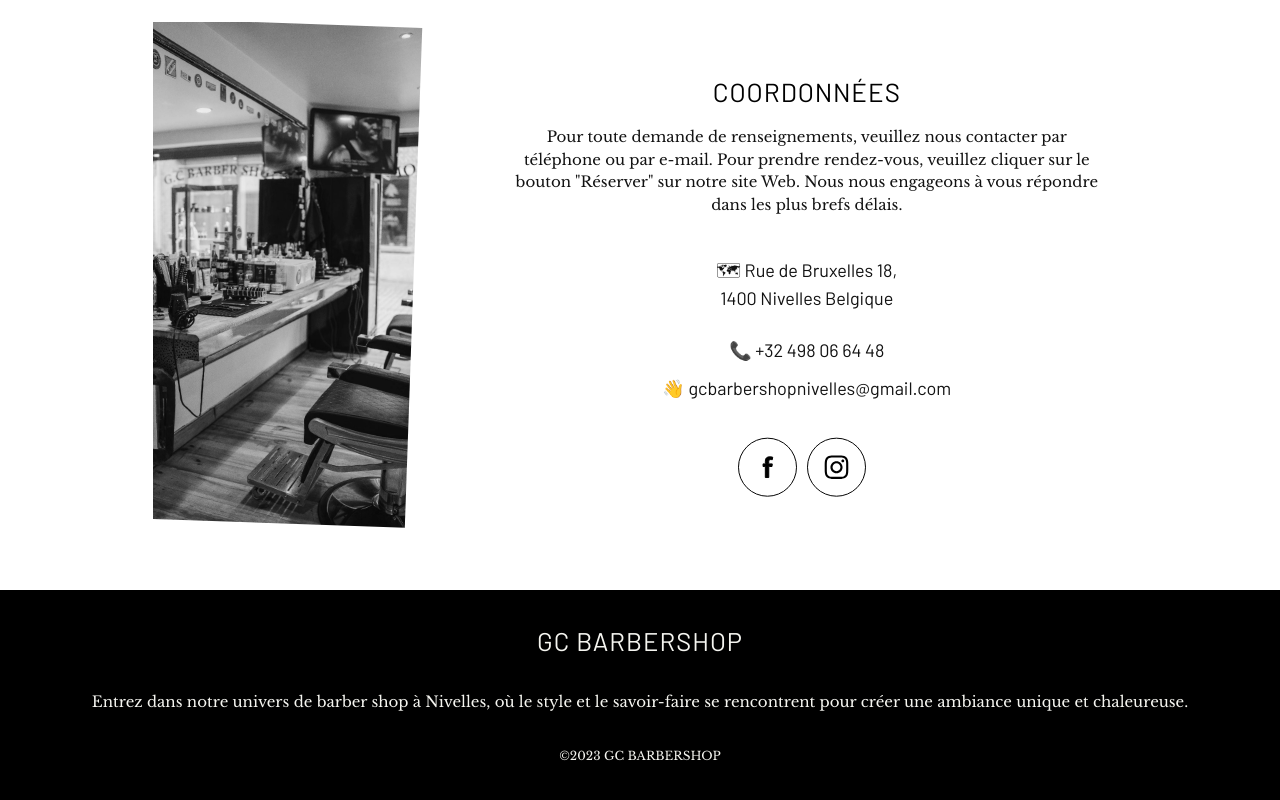
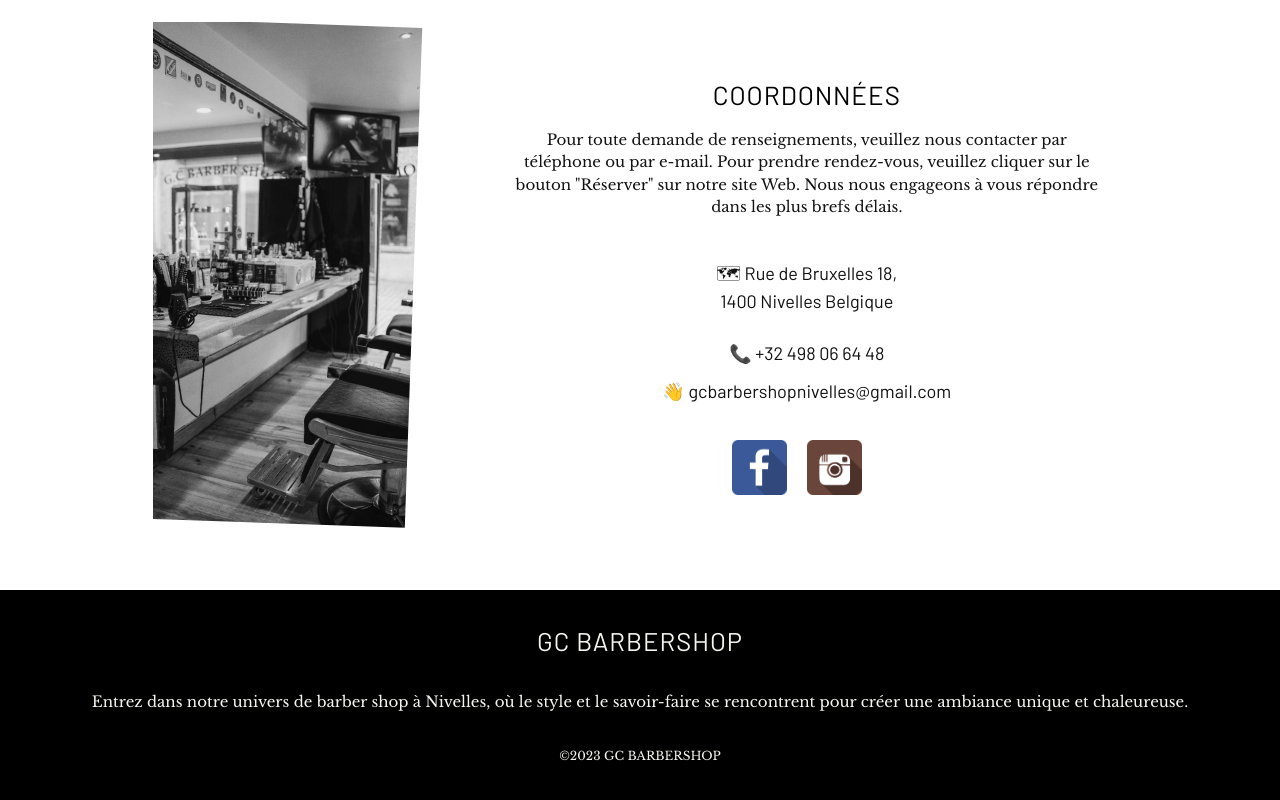
Before and after one commit to Valaex/GC-BARBERSHOP, a plain HTML site: page index.html in a window 1280 px wide. Shown: the part 4640-5440 px from the top of the page. Drawn offline with nearby package versions, Linux system fonts and the light colour scheme; a web font is replaced by a local one.

Commit message:
changement icon réseaux

```diff
--- a/index.html
+++ b/index.html
@@ -394,10 +394,12 @@
             </div>
             <div class="infos-social">
               <a href="https://www.facebook.com/gcbarbershopnivelles"
-                ><img src="/img/sections/réseaux/facebook.svg" alt="facebook"
+                ><img src="/img/sections/réseaux/fcb-icon.png" alt="facebook"
               /></a>
               <a href="https://www.instagram.com/gc_barbershop_nivelles/"
-                ><img src="/img/sections/réseaux/instagram.svg" alt="instagram"
+                ><img
+                  src="/img/sections/réseaux/insta-icon.png"
+                  alt="instagram"
               /></a>
             </div>
           </div>
--- a/styles/index.css
+++ b/styles/index.css
@@ -664,8 +664,8 @@ span {
 }
 
 .infos-social img {
-  height: 60px;
-  margin-right: 10px;
+  height: 55px;
+  margin-right: 20px;
 }
 
 /* Footer */
```
Also changed, not shown: img/sections/réseaux/fcb-icon.png (added), img/sections/réseaux/insta-icon.png (added).
